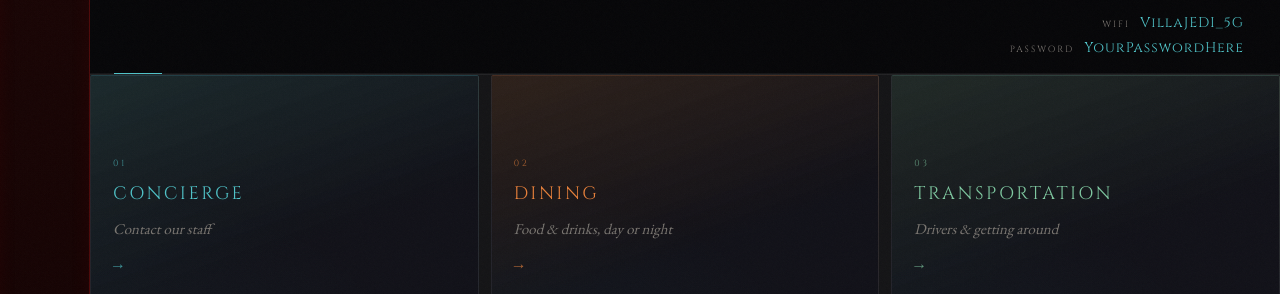
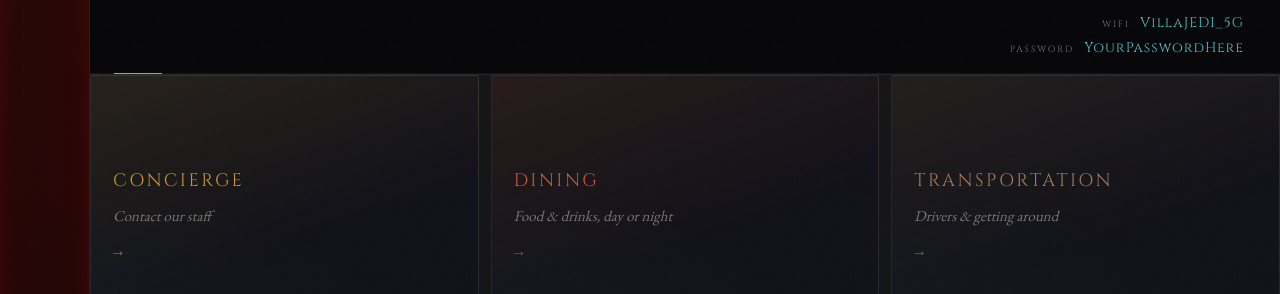
Before and after one commit to latinsamurai-code/villa-jedi, a plain HTML site: page index.html in a window 1280 px wide. Shown: the part 161-455 px from the top of the page. Drawn offline with nearby package versions, Linux system fonts and the light colour scheme.

Commit message:
Add files via upload

```diff
--- a/index.html
+++ b/index.html
@@ -591,8 +591,8 @@ body::before {
     justify-content: flex-start;
     gap: 4px;
     order: -1;
-      background: linear-gradient(180deg, #1a0505 0%, #120202 100%);
-    box-shadow: inset -1px 0 20px rgba(180,20,20,0.08);
+      background: linear-gradient(180deg, #2a0606 0%, #1e0404 100%);
+    box-shadow: inset -1px 0 24px rgba(220,20,20,0.15);
   }
 
   .tab {
@@ -640,21 +640,29 @@ body::before {
     opacity: 0.7;
   }
 
-  /* All screens fill remaining space after tab bar */
+  /* All screens fill remaining space */
   .screen {
     flex: 1;
     min-width: 0;
+    width: 100%;
     padding-bottom: 0;
     overflow-y: auto;
     display: none !important;
+    position: absolute;
+    top: 0; right: 0; bottom: 0;
+    left: 90px;
   }
   .screen.active {
     display: block !important;
+    position: relative;
+    left: auto;
   }
   #screen-welcome {
     overflow: hidden;
     display: none !important;
     flex-direction: column;
+    position: relative;
+    left: auto;
   }
   #screen-welcome.active {
     display: flex !important;
@@ -1192,12 +1200,12 @@ const CONFIG = {
 };
 
 const MAIN_MENU = [
-  { num:"01", name:"Concierge",      sub:"Contact our staff",           tab:"concierge",     color:"#4FC3C8", glow:"rgba(79,195,200,0.12)"  },
-  { num:"02", name:"Dining",         sub:"Food & drinks, day or night", tab:"food",          color:"#E8803A", glow:"rgba(232,128,58,0.12)"  },
-  { num:"03", name:"Transportation", sub:"Drivers & getting around",    tab:"transport",     color:"#7EC8A0", glow:"rgba(126,200,160,0.12)" },
-  { num:"04", name:"Entertainment",  sub:"Music, movies & lights",      tab:"entertainment", color:"#A07EC8", glow:"rgba(160,126,200,0.12)" },
-  { num:"05", name:"Services",       sub:"Curated extras & experiences",tab:"services",      color:"#C8A03A", glow:"rgba(200,160,58,0.12)"  },
-  { num:"06", name:"More",           sub:"Villa info & house manual",   tab:"more",          color:"#C87EA0", glow:"rgba(200,126,160,0.12)" },
+  { num:"01", name:"Concierge",      sub:"Contact our staff",           tab:"concierge",     color:"#C8923A", glow:"rgba(200,146,58,0.10)"  },
+  { num:"02", name:"Dining",         sub:"Food & drinks, day or night", tab:"food",          color:"#C85A3A", glow:"rgba(200,90,58,0.10)"   },
+  { num:"03", name:"Transportation", sub:"Drivers & getting around",    tab:"transport",     color:"#A0785A", glow:"rgba(160,120,90,0.10)"  },
+  { num:"04", name:"Entertainment",  sub:"Music, movies & lights",      tab:"entertainment", color:"#C8A878", glow:"rgba(200,168,120,0.10)" },
+  { num:"05", name:"Services",       sub:"Curated extras & experiences",tab:"services",      color:"#B8784A", glow:"rgba(184,120,74,0.10)"  },
+  { num:"06", name:"More",           sub:"Villa info & house manual",   tab:"more",          color:"#987060", glow:"rgba(152,112,96,0.10)"  },
 ];
 
 const HOUSE_MANUAL = [
@@ -1371,7 +1379,7 @@ function renderMenu() {
       style="--tile-color:${m.color}; --tile-glow:${m.glow};
              border-top: 1px solid ${m.color}40;
              background: linear-gradient(160deg, ${m.glow} 0%, var(--surface) 60%);">
-      <div class="menu-tile-num" style="color:${m.color}; opacity:0.7">${m.num}</div>
+
       <div class="menu-tile-name" style="color:${m.color}">${m.name}</div>
       <div class="menu-tile-sub">${m.sub}</div>
       <div class="menu-tile-arrow" style="color:${m.color}">→</div>
```
